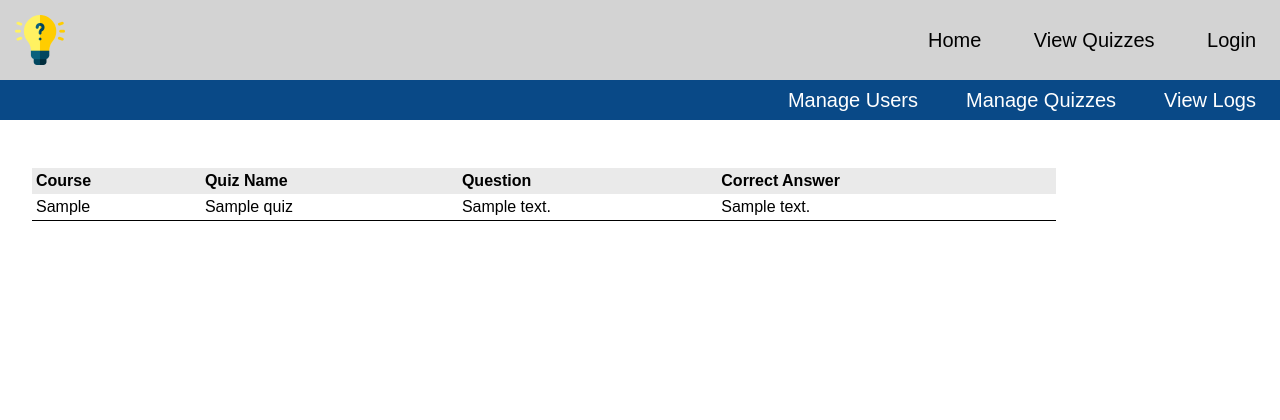
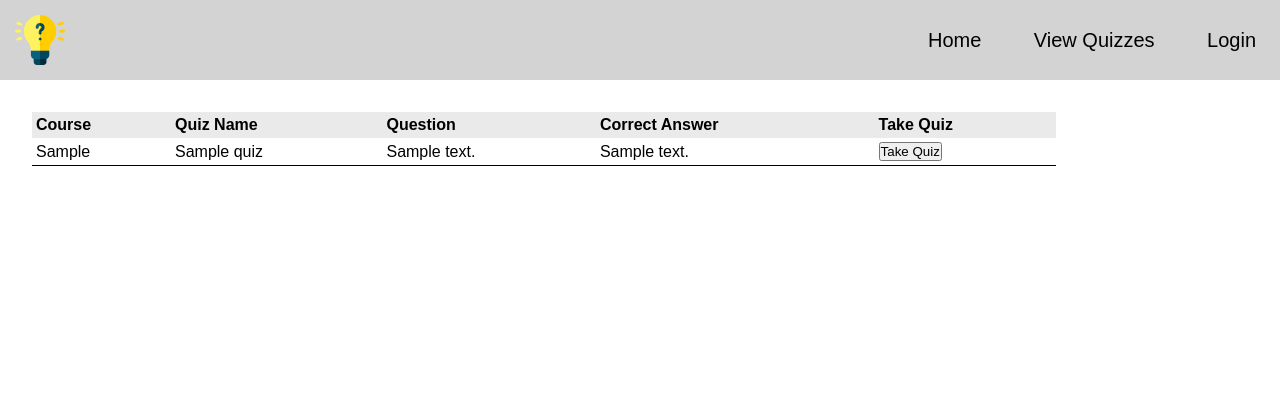
Before and after one commit to borvath/Flask_QuizWebsite, a Flask app: page /quizzes in a window 1280 px wide. Shown: the top 420 px of the page. Run offline with Flask 3, Linux system fonts and the light colour scheme; tables that the repository leaves empty hold one stand-in row (values such as "Sample post").

Commit message:
made take quiz button

```diff
--- a/templates/viewQuiz.html
+++ b/templates/viewQuiz.html
@@ -1,8 +1,9 @@
-{% extends "admin_pages/admin.html" %}
+{% extends "common.html" %}
 
 {% block head %}
     {{ super() }}
     <link rel="stylesheet" href="{{ url_for('static', filename='styles/table.css') }}" />
+    <script src="{{ url_for('static', filename='scripts/viewQuiz.js') }}" type="application/javascript" defer></script>
 {% endblock %}
 
 {% block title %}View Quizzes{% endblock %}
@@ -18,19 +19,24 @@
             <th>Quiz Name</th>
             <th>Question</th>
             <th>Correct Answer</th>
+            <th>Take Quiz</th>
         </tr>
 
         <!-- If it's just a single quiz it needs to be handled differently since it is not in a list.
         Jinja2's "mapping" test is used to check to see if it's a dict or a list. The former implies a single quiz.-->
         {% if quizzes is mapping %}
             <tr>
+                <td>{{ quizzes.course }}</td>
                 <td>{{ quizzes.name }}</td>
-                {% for question in quizzes.questions %}
-                    {% for answer in question.answers %}
-                        <td>{{ question.question_text }}</td>
-                        <td>{{ answer.answer_text }}</td>
-                    {% endfor %}
-                {% endfor %}
+                <td>{{ quizzes.questions[0].question_text}}</td>
+                <td>{{ quizzes.questions[0].answers[0].answer_text}}</td>
+                <td>
+                    <form action="{{ url_for('take_quiz') }}" method="post">
+                        <input type="hidden" name="quiz_id" value="{{ quizzes.id }}">
+                        <button type="submit">Take Quiz</button>
+                    </form>
+                </td>
+
             </tr>
         {% else %}
         {% for quiz in quizzes %}
@@ -40,8 +46,14 @@
                         <tr>
                             <td>{{ quiz.course }}</td>
                             <td>{{ quiz.name }}</td>
-                            <td>{{ question.question_text }}</td>
-                            <td>{{ answer.answer_text }}</td>
+                            <td>{{ quiz.questions[0].question_text}}</td>
+                            <td>{{ quiz.questions[0].answers[0].answer_text}}</td>
+                            <td>
+                                <form action="{{ url_for('take_quiz') }}" method="post">
+                                    <input type="hidden" name="quiz_id" value="{{ quizzes.id }}">
+                                    <button type="submit">Take Quiz</button>
+                                </form>
+                            </td>
                         </tr>
                     {% endif %}
                 {% endfor %}
@@ -50,3 +62,5 @@
     {% endif %}
     </table>
 {% endblock %}
+
+<button type="button" id="take-quiz" onclick="takeQuiz()">Take Quiz</button>
```
Also changed, not shown: static/scripts/viewQuiz.js (added).
